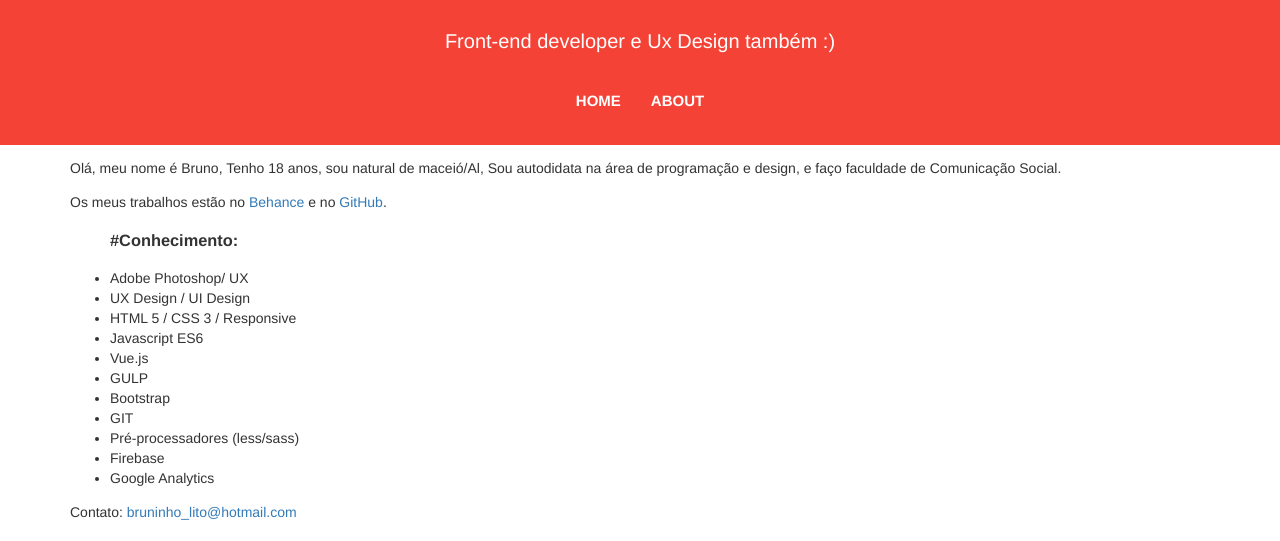
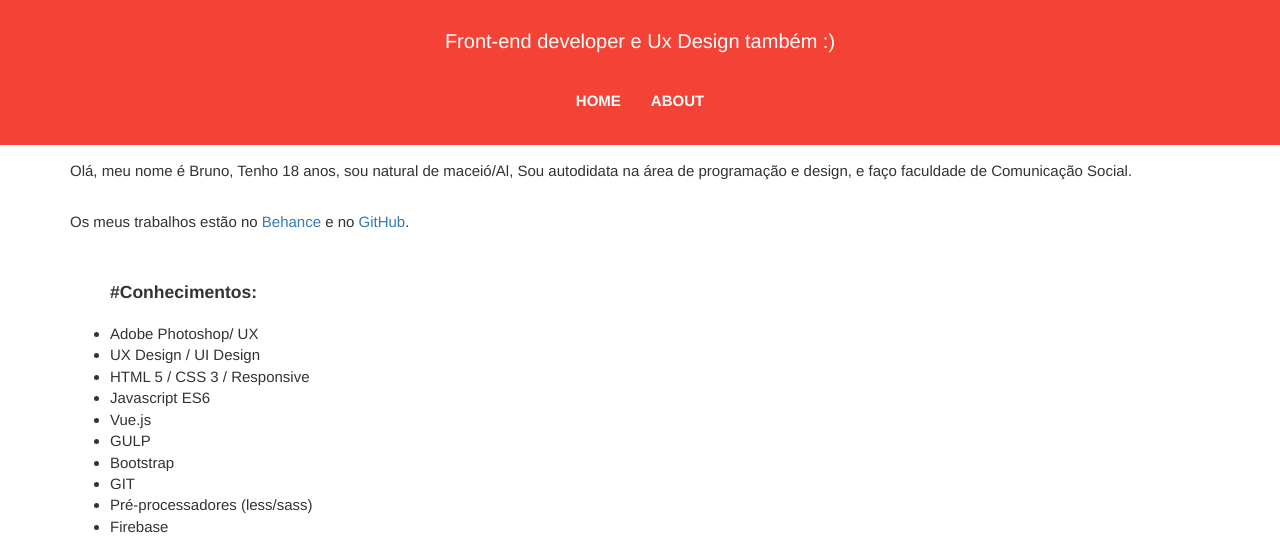
Before and after one commit to brunorafael8/brunorafael8.github.io, a website: page src/about.html in a window 1280 px wide. Shown: the part 153-694 px from the top of the page. Drawn offline with Linux system fonts and the light colour scheme.

Commit message:
about edit

```diff
--- a/src/about.html
+++ b/src/about.html
@@ -40,8 +40,8 @@
             <div class="conteudo__about">
                 <p class="conteudo__about__text">Olá, meu nome é Bruno, Tenho 18 anos, sou natural de maceió/Al, Sou autodidata na área de programação e design, e faço faculdade de Comunicação Social.</p>
                 <p class="conteudo__about__text">Os meus trabalhos estão no <a href="https://www.behance.net/brunorafael8" target="_blank">Behance</a> e no <a href="https://github.com/brunorafael8" target="_blank">GitHub</a>.</p>
-                <ul>
-                <h3>#Conhecimento:</h3>
+                <ul class="conteudo__about-list">
+                    <h3>#Conhecimentos:</h3>
                     <li>Adobe Photoshop/ UX</li>
                     <li>UX Design / UI Design</li>
                     <li>HTML 5 / CSS 3 / Responsive</li>
--- /dev/null
+++ b/src/sass/_conteudo.scss
@@ -0,0 +1,18 @@
+#conteudo{
+    .conteudo__about{
+        display: flex;
+        justify-content: center;
+        flex-direction: column;
+        font-size: 15px;
+        .conteudo__about-list{
+            align-items: left;
+            font-size: 15px;
+            h3{
+                font-weight: bold;
+            }
+            li{
+
+            }
+        }
+    }
+}
--- a/src/sass/style.scss
+++ b/src/sass/style.scss
@@ -2,6 +2,7 @@
 @import "header";
 @import "works";
 @import "footer";
+@import "conteudo";
 body{
     background-color: #fff;
 }
--- a/src/sw.js
+++ b/src/sw.js
@@ -37,7 +37,7 @@
 /* eslint-disable indent, no-unused-vars, no-multiple-empty-lines, max-nested-callbacks, space-before-function-paren, quotes, comma-spacing */
 'use strict';
 
-var precacheConfig = [["/about.html","7ef2c99bea990d999d85c5495c2bb8a9"],["/css/fonts/fontawesome-webfont.eot","674f50d287a8c48dc19ba404d20fe713"],["/css/fonts/fontawesome-webfont.svg","912ec66d7572ff821749319396470bde"],["/css/fonts/fontawesome-webfont.ttf","b06871f281fee6b241d60582ae9369b9"],["/css/fonts/fontawesome-webfont.woff","fee66e712a8a08eef5805a46892932ad"],["/css/style.css","b1a9b4d1c078f3e32156aedbb215d820"],["/css/vendors/FontAwesome/font-awesome.css","de965d7965387b61006ac22c54e6e79f"],["/css/vendors/plugins.css","3c963ee6cada4f5f2b2ba3a1a9586ecd"],["/img/be.png","6229ece3268ef3644ba4dc28d352aefa"],["/img/foto.jpg","33860ef4c993444bffe30a8f318c42ee"],["/img/git.png","9ad7258665ad9163ed5571289baac302"],["/img/icons/android-icon-144x144.png","cf5d094a42de8365518e84e851b0473c"],["/img/icons/android-icon-192x192.png","aaa00d4bce6f310910aef13c9233cad8"],["/img/icons/apple-icon-120x120.png","758c6115c505084d536aa9d2c18df618"],["/img/icons/apple-icon-152x152.png","cfdfbc46a77f28759c8f28c2e80c16b2"],["/img/six.png","296f325aa5b3a36585fda443162f3ffb"],["/img/slack.png","a14a177dcff71da816ac192369351a05"],["/img/slack2.gif","60e099bf0c0e02543d1b0927a6af8c19"],["/index.html","5aef2b27b4160aa1c319cce9dfdcd777"],["/js/main.js","d41d8cd98f00b204e9800998ecf8427e"],["/js/vendors/bootstrap/bootstrap.min.js","0827a0bdcd9a917990eee461a77dd33e"],["/js/vendors/jquery/jquery-2.1.4.min.js","7a7b18606448bded22cd1cf48d4712cc"]];
+var precacheConfig = [["/about.html","0bd835da805c32e27b990355bfdf5102"],["/css/fonts/fontawesome-webfont.eot","674f50d287a8c48dc19ba404d20fe713"],["/css/fonts/fontawesome-webfont.svg","912ec66d7572ff821749319396470bde"],["/css/fonts/fontawesome-webfont.ttf","b06871f281fee6b241d60582ae9369b9"],["/css/fonts/fontawesome-webfont.woff","fee66e712a8a08eef5805a46892932ad"],["/css/style.css","aa43a1843b6758572e2797702c42d273"],["/css/vendors/FontAwesome/font-awesome.css","de965d7965387b61006ac22c54e6e79f"],["/css/vendors/plugins.css","3c963ee6cada4f5f2b2ba3a1a9586ecd"],["/img/be.png","6229ece3268ef3644ba4dc28d352aefa"],["/img/foto.jpg","33860ef4c993444bffe30a8f318c42ee"],["/img/git.png","9ad7258665ad9163ed5571289baac302"],["/img/icons/android-icon-144x144.png","cf5d094a42de8365518e84e851b0473c"],["/img/icons/android-icon-192x192.png","aaa00d4bce6f310910aef13c9233cad8"],["/img/icons/apple-icon-120x120.png","758c6115c505084d536aa9d2c18df618"],["/img/icons/apple-icon-152x152.png","cfdfbc46a77f28759c8f28c2e80c16b2"],["/img/six.png","296f325aa5b3a36585fda443162f3ffb"],["/img/slack.png","a14a177dcff71da816ac192369351a05"],["/img/slack2.gif","60e099bf0c0e02543d1b0927a6af8c19"],["/index.html","5aef2b27b4160aa1c319cce9dfdcd777"],["/js/main.js","d41d8cd98f00b204e9800998ecf8427e"],["/js/vendors/bootstrap/bootstrap.min.js","0827a0bdcd9a917990eee461a77dd33e"],["/js/vendors/jquery/jquery-2.1.4.min.js","7a7b18606448bded22cd1cf48d4712cc"]];
 var cacheName = 'sw-precache-v3--' + (self.registration ? self.registration.scope : '');
 
 
```
Also changed, not shown: src/css/style.css.
